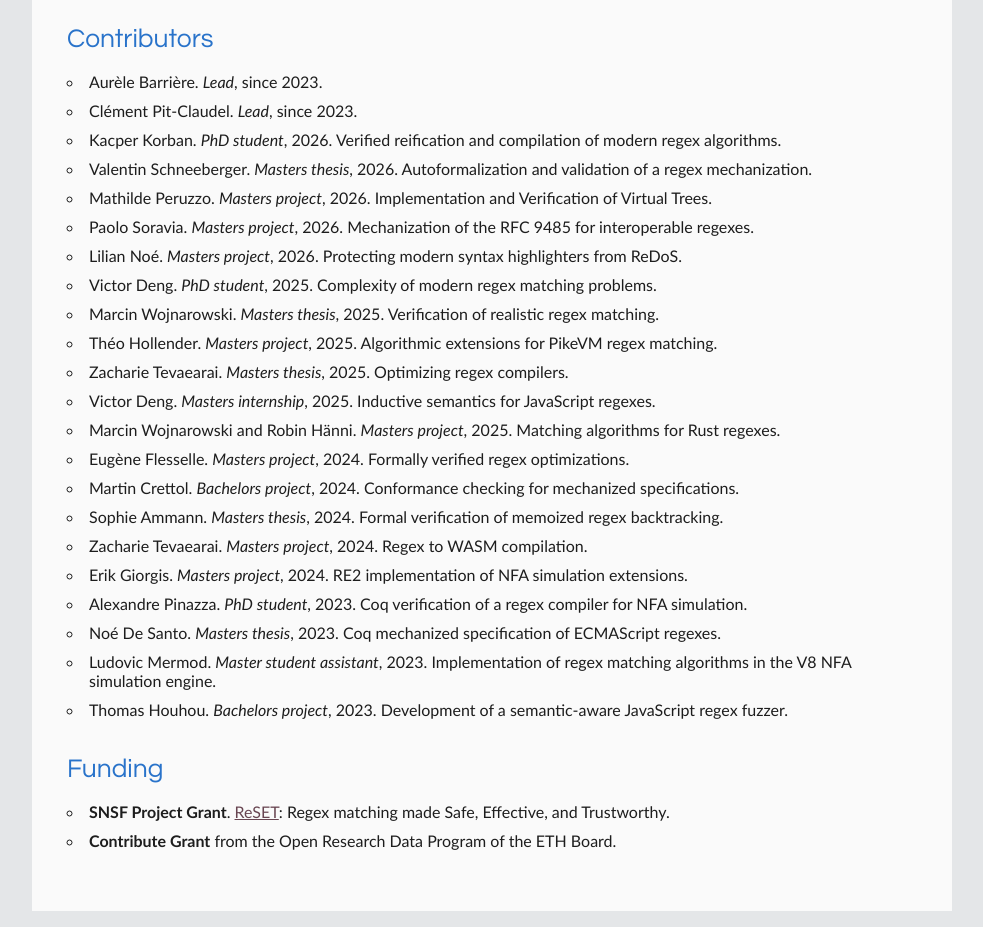
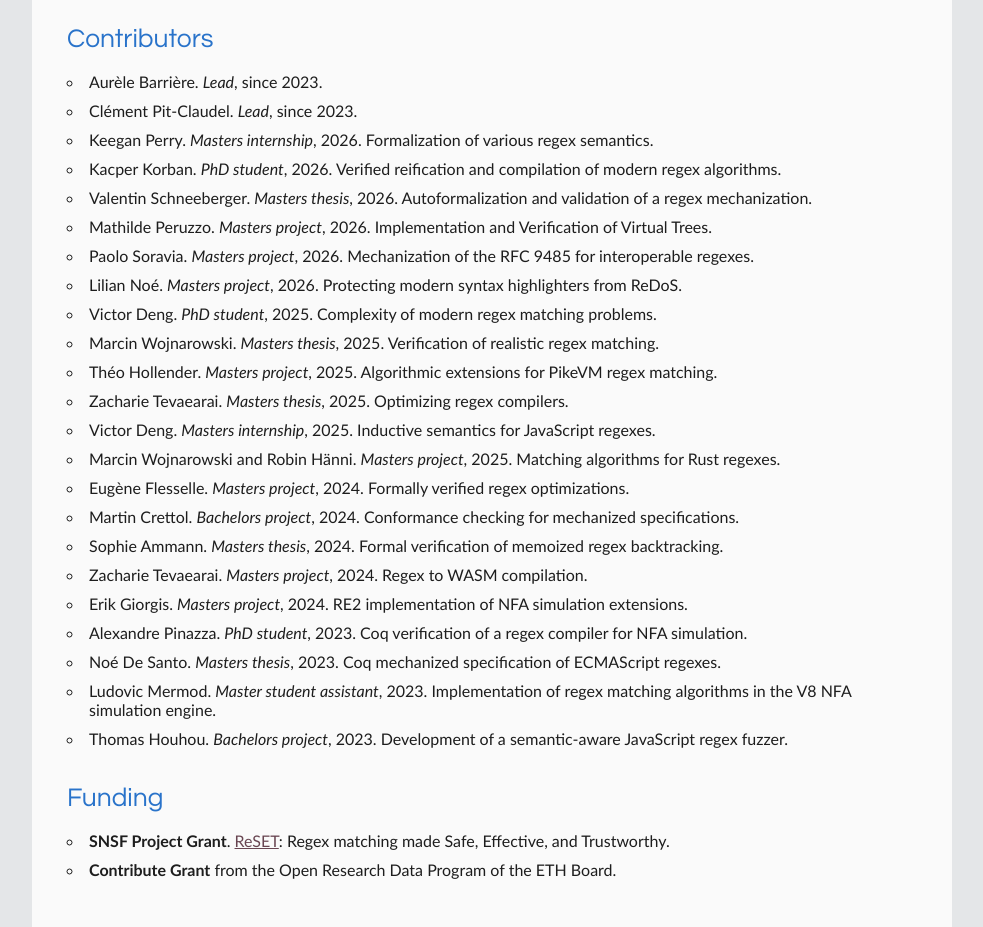
Before and after one commit to LindenRegex/lindenregex.github.io, a plain HTML site: page index.html in a window 1280 px wide. Shown: the part 1960-2887 px from the top of the page, without its empty margins (148-1131 px from the left). Drawn offline with Linux system fonts and the light colour scheme.

Commit message:
add Keegan to contributors

```diff
--- a/index.html
+++ b/index.html
@@ -111,6 +111,7 @@
 	<ul>
 	  <li>Aurèle Barrière. <i>Lead</i>, since 2023.</li>
 	  <li>Clément Pit-Claudel. <i>Lead</i>, since 2023.</li>
+	  <li>Keegan Perry. <i>Masters internship</i>, 2026. Formalization of various regex semantics.</li>
 	  <li>Kacper Korban. <i>PhD student</i>, 2026. Verified reification and compilation of modern regex algorithms.</li>
 	  <li>Valentin Schneeberger. <i>Masters thesis</i>, 2026. Autoformalization and validation of a regex mechanization.</li>
 	  <li>Mathilde Peruzzo. <i>Masters project</i>, 2026. Implementation and Verification of Virtual Trees.</li>
```
